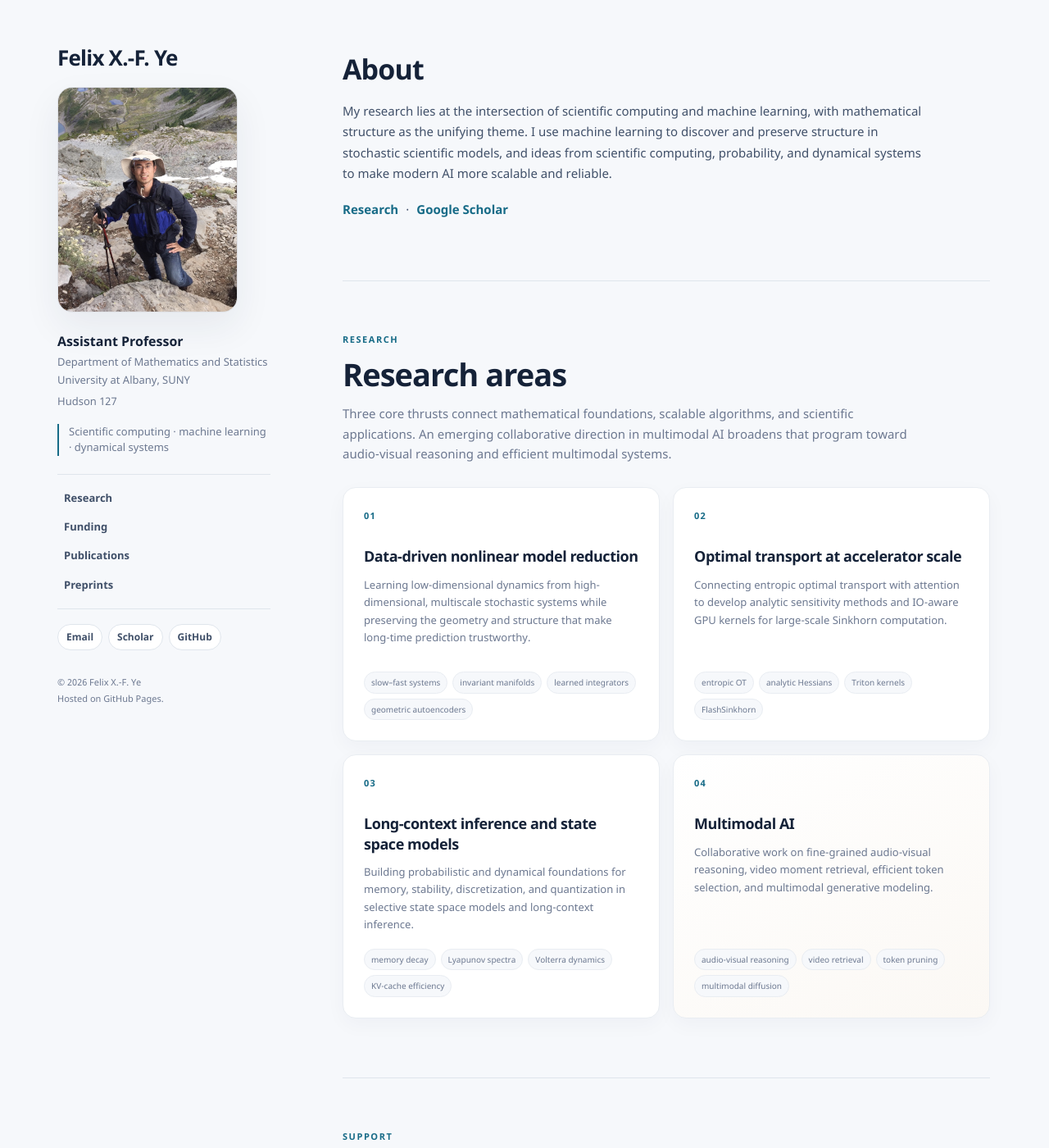
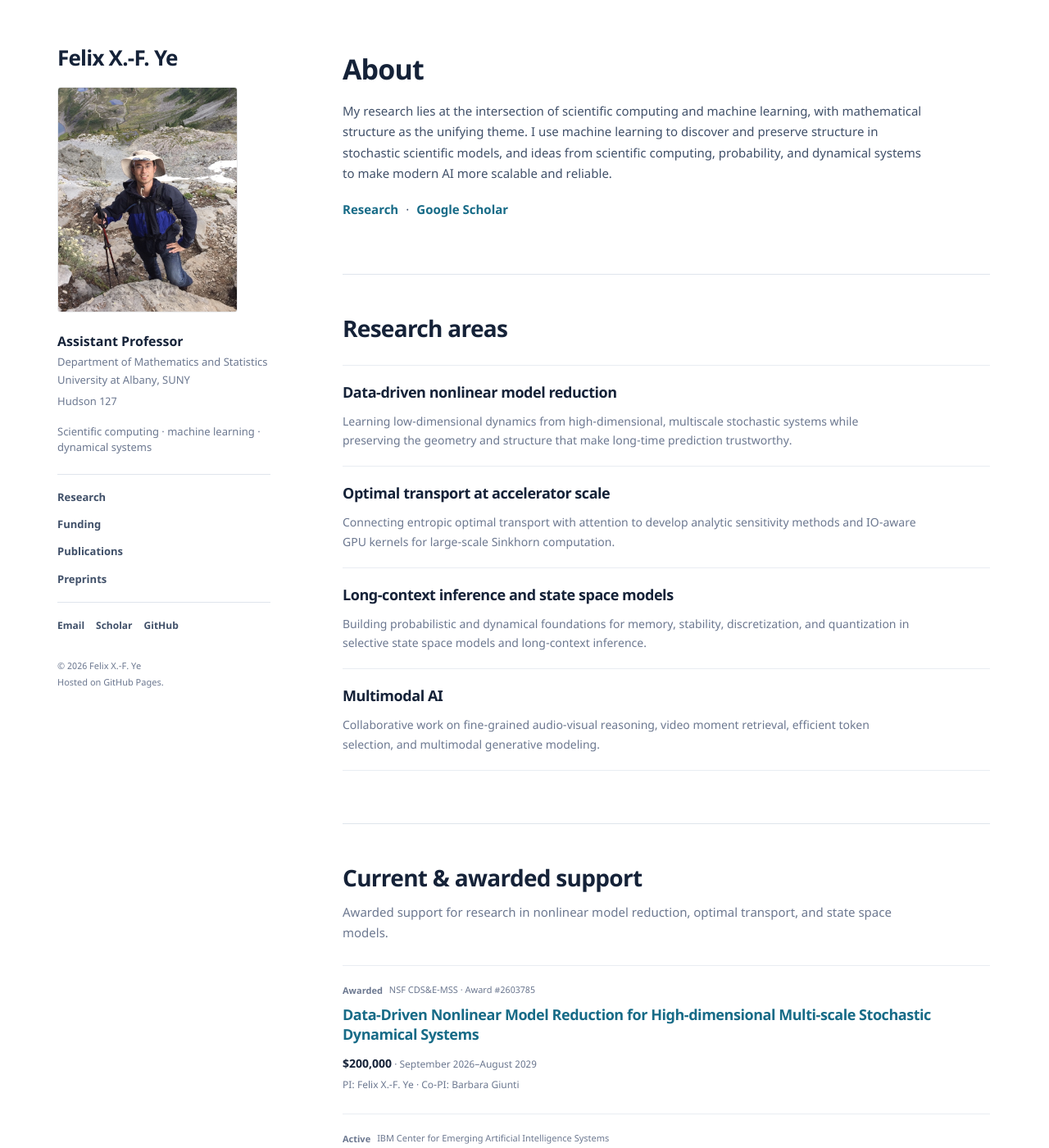
Before and after one commit to yexf308/yexf308.github.io, a Jekyll site: the page built from index.md, in a window 1280 px wide and 1400 px high. Shown: the whole window at 82% size. Built offline with Jekyll 4.4.1, drawn with Linux system fonts in a browser that asks for light colours; some of the changed text lies outside the part shown.

Commit message:
Use a traditional academic site layout

```diff
--- a/assets/css/style.scss
+++ b/assets/css/style.scss
@@ -9,16 +9,8 @@
   --muted: #6c7890;
   --line: #dfe5ec;
   --soft-line: #e9edf2;
-  --paper: #ffffff;
-  --canvas: #f6f8fb;
   --accent: #176b87;
   --accent-dark: #0f536b;
-  --accent-soft: #e9f4f6;
-  --warm: #a85d28;
-  --warm-soft: #fff1e7;
-  --green: #23765f;
-  --green-soft: #e8f5ef;
-  --shadow: 0 18px 45px rgba(24, 39, 75, 0.07);
 }
 
 * {
@@ -30,7 +22,7 @@ html {
 }
 
 body {
-  background: var(--canvas);
+  background: #fff;
   color: var(--text);
   font-size: 15px;
   line-height: 1.65;
@@ -134,8 +126,7 @@ footer {
 .profile-photo {
   aspect-ratio: 4 / 5;
   border: 1px solid rgba(21, 34, 56, 0.1);
-  border-radius: 18px;
-  box-shadow: var(--shadow);
+  border-radius: 4px;
   display: block;
   margin-bottom: 22px;
   object-fit: cover;
@@ -166,10 +157,8 @@ footer {
 }
 
 .site-description {
-  border-left: 2px solid var(--accent);
   line-height: 1.5;
   margin: 0 0 22px;
-  padding-left: 12px;
 }
 
 .site-nav {
@@ -182,41 +171,34 @@ footer {
 }
 
 .site-nav a {
-  border-radius: 7px;
   color: var(--text);
   font-size: 13px;
   font-weight: 600;
-  padding: 6px 8px;
+  padding: 5px 0;
 }
 
 .site-nav a:hover,
 .site-nav a:focus {
-  background: var(--accent-soft);
   color: var(--accent-dark);
-  text-decoration: none;
+  text-decoration: underline;
 }
 
 .profile-links {
   display: flex;
   flex-wrap: wrap;
-  gap: 7px;
+  gap: 14px;
 }
 
 .profile-links a {
-  background: var(--paper);
-  border: 1px solid var(--line);
-  border-radius: 999px;
   color: var(--text);
   font-size: 12px;
   font-weight: 600;
-  padding: 5px 10px;
 }
 
 .profile-links a:hover,
 .profile-links a:focus {
-  border-color: var(--accent);
   color: var(--accent-dark);
-  text-decoration: none;
+  text-decoration: underline;
 }
 
 footer {
@@ -231,15 +213,6 @@ footer p {
 
 .content {
   min-width: 0;
-}
-
-.section-kicker {
-  color: var(--accent);
-  font-size: 11px;
-  font-weight: 800;
-  letter-spacing: 0.14em;
-  margin-bottom: 12px;
-  text-transform: uppercase;
 }
 
 .intro {
@@ -273,8 +246,8 @@ footer p {
 .page-section {
   border: 0;
   border-top: 1px solid var(--line);
-  margin: 72px 0 0;
-  padding: 62px 0 0;
+  margin: 64px 0 0;
+  padding: 50px 0 0;
   scroll-margin-top: 28px;
 }
 
@@ -284,7 +257,7 @@ footer p {
 }
 
 .section-heading h2 {
-  font-size: clamp(28px, 4vw, 38px);
+  font-size: 28px;
   line-height: 1.12;
   margin-bottom: 14px;
 }
@@ -295,43 +268,27 @@ footer p {
   margin-bottom: 0;
 }
 
-.research-grid,
-.funding-grid {
-  display: grid;
-  gap: 16px;
-  grid-template-columns: repeat(2, minmax(0, 1fr));
+.research-list,
+.funding-grid,
+.publication-list,
+.submission-list,
+.software-links {
+  border-top: 1px solid var(--soft-line);
 }
 
-.research-card,
+.research-list article,
 .funding-card,
 .publication-card,
 .submission-card {
-  background: var(--paper);
-  border: 1px solid var(--soft-line);
-  border-radius: 16px;
-  box-shadow: 0 8px 24px rgba(24, 39, 75, 0.035);
+  background: none;
+  border: 0;
+  border-bottom: 1px solid var(--soft-line);
+  border-radius: 0;
+  box-shadow: none;
+  padding: 20px 0;
 }
 
-.research-card {
-  display: flex;
-  flex-direction: column;
-  min-height: 310px;
-  padding: 25px;
-}
-
-.research-card-emerging {
-  background: linear-gradient(150deg, #ffffff, #fbf8f4);
-}
-
-.card-number {
-  color: var(--accent);
-  font-size: 11px;
-  font-weight: 800;
-  letter-spacing: 0.12em;
-  margin-bottom: 28px;
-}
-
-.research-card h3,
+.research-list h3,
 .funding-card h3,
 .publication-card h3,
 .submission-card h3 {
@@ -340,37 +297,16 @@ footer p {
   margin-bottom: 12px;
 }
 
-.research-card p {
+.research-list p {
   color: var(--muted);
-  font-size: 13px;
+  font-size: 14px;
   line-height: 1.65;
-}
-
-.tag-list {
-  display: flex;
-  flex-wrap: wrap;
-  gap: 6px;
-  list-style: none;
-  margin: auto 0 0;
-  padding: 0;
-}
-
-.tag-list li {
-  background: var(--canvas);
-  border: 1px solid var(--soft-line);
-  border-radius: 999px;
-  color: var(--muted);
-  font-size: 10px;
-  padding: 4px 8px;
-}
-
-.funding-card {
-  padding: 24px;
+  margin: 0;
+  max-width: 700px;
 }
 
 .funding-card-featured {
-  background: linear-gradient(145deg, #ffffff, var(--accent-soft));
-  border-color: #c8e0e6;
+  background: none;
 }
 
 .card-meta {
@@ -378,43 +314,35 @@ footer p {
   color: var(--muted);
   display: flex;
   flex-wrap: wrap;
-  font-size: 10px;
+  font-size: 11px;
   gap: 8px;
-  letter-spacing: 0.025em;
-  margin-bottom: 18px;
-  text-transform: uppercase;
+  margin-bottom: 8px;
 }
 
 .status,
 .pub-year {
-  border-radius: 999px;
-  display: inline-flex;
-  font-size: 9px;
-  font-weight: 800;
-  letter-spacing: 0.08em;
+  background: none;
+  border-radius: 0;
+  color: var(--muted);
+  display: inline;
+  font-size: 11px;
+  font-weight: 600;
+  letter-spacing: 0;
   line-height: 1.2;
-  padding: 5px 8px;
-  text-transform: uppercase;
+  padding: 0;
+  text-transform: none;
 }
 
 .status-awarded,
-.status-oral {
-  background: var(--warm-soft);
-  color: var(--warm);
-}
-
+.status-oral,
 .status-active,
-.status-accepted {
-  background: var(--green-soft);
-  color: var(--green);
-}
-
+.status-accepted,
 .status-poster,
 .status-journal,
 .status-submitted,
 .pub-year {
-  background: var(--accent-soft);
-  color: var(--accent-dark);
+  background: none;
+  color: var(--muted);
 }
 
 .funding-card p {
@@ -436,17 +364,11 @@ footer p {
 
 .publication-list,
 .submission-list {
-  display: grid;
-  gap: 12px;
-}
-
-.publication-card {
-  padding: 25px 27px;
+  display: block;
 }
 
 .publication-card-featured {
-  background: linear-gradient(145deg, #ffffff, #fff9f5);
-  border-color: #eddbcd;
+  background: none;
 }
 
 .publication-card h3 a,
@@ -514,16 +436,9 @@ footer p {
   color: var(--muted);
 }
 
-.submission-list {
-  grid-template-columns: repeat(2, minmax(0, 1fr));
-}
-
-.submission-card {
-  padding: 23px;
-}
-
 .submission-card .status {
-  margin-bottom: 15px;
+  display: block;
+  margin-bottom: 7px;
 }
 
 .submission-card h3 {
@@ -538,63 +453,30 @@ footer p {
 }
 
 .software-links {
-  display: grid;
-  gap: 10px;
+  display: block;
 }
 
 .software-links a {
   align-items: center;
-  background: var(--paper);
-  border: 1px solid var(--soft-line);
-  border-radius: 13px;
+  border: 0;
+  border-bottom: 1px solid var(--soft-line);
+  border-radius: 0;
   color: var(--ink);
   display: flex;
   justify-content: space-between;
-  padding: 17px 19px;
+  padding: 15px 0;
 }
 
 .software-links a:hover,
 .software-links a:focus {
-  border-color: var(--accent);
-  text-decoration: none;
-  transform: translateX(2px);
+  color: var(--accent-dark);
+  text-decoration: underline;
 }
 
 .software-links span {
   color: var(--muted);
   font-size: 11px;
   text-align: right;
-}
-
-.closing-note {
-  background: var(--ink);
-  border-radius: 20px;
-  color: #cbd5e1;
-  margin-top: 72px;
-  padding: 30px;
-}
-
-.closing-note h2,
-.closing-note strong {
-  color: #fff;
-}
-
-.closing-note h2 {
-  font-size: 23px;
-  margin-bottom: 12px;
-}
-
-.closing-note p {
-  font-size: 13px;
-  margin-bottom: 10px;
-}
-
-.closing-note p:last-child {
-  margin-bottom: 0;
-}
-
-.closing-note a {
-  color: #94d7e8;
 }
 
 @media screen and (max-width: 980px) {
@@ -698,20 +580,6 @@ footer p {
     padding-top: 48px;
   }
 
-  .research-grid,
-  .funding-grid,
-  .submission-list {
-    grid-template-columns: 1fr;
-  }
-
-  .research-card {
-    min-height: 0;
-  }
-
-  .tag-list {
-    margin-top: 10px;
-  }
-
   .software-links a {
     align-items: flex-start;
     display: block;
@@ -741,11 +609,9 @@ footer p {
     display: none;
   }
 
-  .research-card,
   .funding-card,
   .publication-card,
-  .submission-card,
-  .closing-note {
+  .submission-card {
     background: #fff;
     box-shadow: none;
     color: #222;
--- a/index.md
+++ b/index.md
@@ -12,65 +12,34 @@ description: Research in scientific computing, machine learning, dynamical syste
 
 <section class="page-section" id="research">
   <div class="section-heading">
-    <p class="section-kicker">Research</p>
     <h2>Research areas</h2>
-    <p>Three core thrusts connect mathematical foundations, scalable algorithms, and scientific applications. An emerging collaborative direction in multimodal AI broadens that program toward audio-visual reasoning and efficient multimodal systems.</p>
   </div>
 
-  <div class="research-grid">
-    <article class="research-card">
-      <span class="card-number">01</span>
+  <div class="research-list">
+    <article>
       <h3>Data-driven nonlinear model reduction</h3>
       <p>Learning low-dimensional dynamics from high-dimensional, multiscale stochastic systems while preserving the geometry and structure that make long-time prediction trustworthy.</p>
-      <ul class="tag-list" aria-label="Topics">
-        <li>slow–fast systems</li>
-        <li>invariant manifolds</li>
-        <li>learned integrators</li>
-        <li>geometric autoencoders</li>
-      </ul>
     </article>
 
-    <article class="research-card">
-      <span class="card-number">02</span>
+    <article>
       <h3>Optimal transport at accelerator scale</h3>
       <p>Connecting entropic optimal transport with attention to develop analytic sensitivity methods and IO-aware GPU kernels for large-scale Sinkhorn computation.</p>
-      <ul class="tag-list" aria-label="Topics">
-        <li>entropic OT</li>
-        <li>analytic Hessians</li>
-        <li>Triton kernels</li>
-        <li>FlashSinkhorn</li>
-      </ul>
     </article>
 
-    <article class="research-card">
-      <span class="card-number">03</span>
+    <article>
       <h3>Long-context inference and state space models</h3>
       <p>Building probabilistic and dynamical foundations for memory, stability, discretization, and quantization in selective state space models and long-context inference.</p>
-      <ul class="tag-list" aria-label="Topics">
-        <li>memory decay</li>
-        <li>Lyapunov spectra</li>
-        <li>Volterra dynamics</li>
-        <li>KV-cache efficiency</li>
-      </ul>
     </article>
 
-    <article class="research-card research-card-emerging">
-      <span class="card-number">04</span>
+    <article>
       <h3>Multimodal AI</h3>
       <p>Collaborative work on fine-grained audio-visual reasoning, video moment retrieval, efficient token selection, and multimodal generative modeling.</p>
-      <ul class="tag-list" aria-label="Topics">
-        <li>audio-visual reasoning</li>
-        <li>video retrieval</li>
-        <li>token pruning</li>
-        <li>multimodal diffusion</li>
-      </ul>
     </article>
   </div>
 </section>
 
 <section class="page-section" id="funding">
   <div class="section-heading">
-    <p class="section-kicker">Support</p>
     <h2>Current &amp; awarded support</h2>
     <p>Awarded support for research in nonlinear model reduction, optimal transport, and state space models.</p>
   </div>
@@ -122,7 +91,6 @@ description: Research in scientific computing, machine learning, dynamical syste
 
 <section class="page-section" id="publications">
   <div class="section-heading">
-    <p class="section-kicker">Scholarship</p>
     <h2>Selected recent publications</h2>
     <p>Recent work spanning efficient optimal transport, multimodal AI, and scientific machine learning. See <a href="{{ site.scholar_url }}">Google Scholar</a> for the complete record.</p>
   </div>
@@ -236,7 +204,6 @@ description: Research in scientific computing, machine learning, dynamical syste
 
 <section class="page-section" id="preprints">
   <div class="section-heading">
-    <p class="section-kicker">In review</p>
     <h2>Preprints &amp; submitted work</h2>
   </div>
 
@@ -281,7 +248,6 @@ description: Research in scientific computing, machine learning, dynamical syste
 
 <section class="page-section" id="software">
   <div class="section-heading">
-    <p class="section-kicker">Open source</p>
     <h2>Research software</h2>
   </div>
   <div class="software-links">
@@ -290,9 +256,3 @@ description: Research in scientific computing, machine learning, dynamical syste
     <a href="https://github.com/yexf308/ATLAS"><strong>ATLAS</strong><span>Nonlinear reduction of stochastic dynamical systems</span></a>
   </div>
 </section>
-
-<aside class="closing-note">
-  <h2>About</h2>
-  <p>I am an Assistant Professor in the Department of Mathematics and Statistics at the University at Albany, SUNY. Previously, I was a postdoctoral fellow at Johns Hopkins University. I received my PhD in Applied Mathematics from the University of Washington, where I was advised by Hong Qian.</p>
-  <p><a href="mailto:{{ site.email }}">Email me</a> about research, collaboration, or student opportunities.</p>
-</aside>
```
